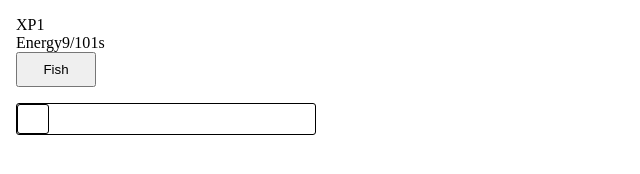
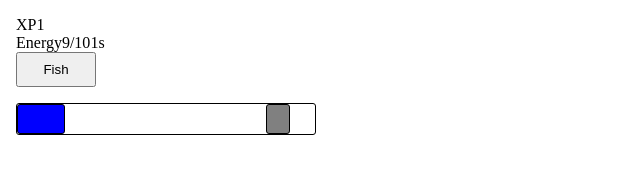
Before and after one commit to tenjou/fishingseeker, a website built with Vite: page client/index.html in a window 1280 px wide. Both pictures are taken after a click on the button "Fish". Shown: the whole page, without its empty margins (0-640 px from the left). Built offline with nearby package versions, Linux system fonts and the light colour scheme.

Commit message:
Add basic fish physics

```diff
--- a/client/src/game/minigame.ts
+++ b/client/src/game/minigame.ts
@@ -1,30 +1,59 @@
 import { isKeyPressed } from "../input"
+import { clamp } from "./../utils"
 
 const MaxPaddleSpeedX = 20
+const MaxFishSpeedX = 10
 
 let fishingPaddleElement: HTMLElement
-let isFishing = true
+let fishPaddleElement: HTMLElement
+
+let isFishing = false
 let paddleX = 0
+let fishX = 0
+let fishSpeedX = 0
 
 let fishingBarWidth = 0
+let fishPxPerPercentX = 0
 let paddlePxPerPercentX = 0
 
-export function loadFishingMinigame() {
+export function startFishing() {
+    const paddleWidth = 48
+
     fishingPaddleElement = document.getElementById("fishing-paddle")!
+    fishingPaddleElement.style.width = `${paddleWidth}px`
+
+    fishPaddleElement = document.getElementById("fish-paddle")!
 
     const fishingBar = document.getElementById("fishing-bar")!
-    fishingBarWidth = fishingBar.clientWidth - fishingPaddleElement.clientWidth
-    paddlePxPerPercentX = fishingBarWidth / 100
+    fishingBarWidth = fishingBar.clientWidth
+
+    fishPxPerPercentX = (fishingBarWidth - paddleWidth) / 100
+    paddlePxPerPercentX = (fishingBarWidth - fishingPaddleElement.clientWidth) / 100
+
+    fishX = 0
+    fishSpeedX = 1
+
+    isFishing = true
 }
 
-export function startFishing() {}
-
-export function endFishing() {}
+export function endFishing() {
+    isFishing = false
+}
 
 export function updateFishingMinigame(tDelta: number) {
     if (!isFishing) {
         return
     }
+
+    fishX += fishSpeedX * MaxFishSpeedX * tDelta
+    if (fishX <= 0) {
+        fishX = 0
+        fishSpeedX = 1
+    } else if (fishX >= 100) {
+        fishX = 100
+        fishSpeedX = -1
+    }
+    const fishPosX = fishX * fishPxPerPercentX
 
     let speedX = 0
     if (isKeyPressed("ArrowLeft") || isKeyPressed("a")) {
@@ -33,13 +62,19 @@ export function updateFishingMinigame(tDelta: number) {
         speedX = 1
     }
 
-    paddleX += speedX * (MaxPaddleSpeedX * paddlePxPerPercentX) * tDelta
-    if (paddleX < 0) {
-        paddleX = 0
-    }
-    if (paddleX >= fishingBarWidth) {
-        paddleX = fishingBarWidth
-    }
+    paddleX += speedX * MaxPaddleSpeedX * tDelta
+    paddleX = clamp(paddleX, 0, 100)
+    const paddlePosX = paddleX * paddlePxPerPercentX
 
-    fishingPaddleElement.style.left = `${paddleX}px`
+    // fishX += fishSpeedX * (MaxFishSpeedX * fishPxPerPercentX) * tDelta
+    // if(fishX <= 0) {
+    //     fishX = 0
+    //     fishSpeedX = 1
+    // }
+    // else if(fishX >= fishi)
+
+    // paddleX += speedX * (MaxPaddleSpeedX * paddlePxPerPercentX) * tDelta
+
+    fishPaddleElement.style.left = `${fishPosX}px`
+    fishingPaddleElement.style.left = `${paddlePosX}px`
 }
--- a/client/src/game/ui/game-view.ts
+++ b/client/src/game/ui/game-view.ts
@@ -1,8 +1,9 @@
-import { HTMLComponent, setText } from "../../dom"
+import { HTMLComponent } from "../../dom"
+import { getState } from "../../state"
+import { CountdownTimerElement } from "../../ui/countdown-timer"
+import { EnergyMax } from "../energy"
 import { canFish, fish } from "../fishing"
-import { getState } from "../../state"
-import { EnergyMax } from "../energy"
-import { CountdownTimerElement } from "../../ui/countdown-timer"
+import { startFishing } from "../minigame"
 
 const template = document.createElement("template")
 template.innerHTML = html`
@@ -22,7 +23,8 @@ template.innerHTML = html`
 
         <div class="flex pt-4">
             <div id="fishing-bar" class="relative width-300px height-32px border border-radius">
-                <div id="fishing-paddle" class="absolute width-32px height-100 p-1 border border-radius"></div>
+                <div id="fishing-paddle" class="absolute height-100 bg-blue p-1 border border-radius"></div>
+                <div id="fish-paddle" class="absolute width-24px height-100 bg-gray p-1 border border-radius"></div>
             </div>
         </div>
     </div>
@@ -39,6 +41,7 @@ export class GameViewElement extends HTMLComponent {
         const button = this.getElement("#fish")
         button.onclick = () => {
             fish()
+            startFishing()
         }
 
         this.subscribe("xp-updated", () => this.update())
--- a/client/src/main.ts
+++ b/client/src/main.ts
@@ -1,6 +1,6 @@
 import { emit } from "./events"
 import { updateEnergy } from "./game/energy"
-import { loadFishingMinigame, updateFishingMinigame } from "./game/minigame"
+import { updateFishingMinigame } from "./game/minigame"
 import "./game/ui/game-view"
 import { loadInput } from "./input"
 import { createState, getState, loadState, saveState } from "./state"
@@ -27,7 +27,6 @@ function load() {
     })
 
     loadInput()
-    loadFishingMinigame()
 
     tPrev = Date.now()
     tLastSave = Date.now()
--- /dev/null
+++ b/client/src/math/utils.ts
@@ -0,0 +1,9 @@
+export function clamp(value: number, min: number, max: number) {
+    if (value > max) {
+        return max
+    } else if (value < min) {
+        return min
+    }
+
+    return value
+}
--- a/client/src/style.css
+++ b/client/src/style.css
@@ -44,6 +44,9 @@ button {
     margin-left: 0.5rem;
 }
 
+.width-24px {
+    width: 24px;
+}
 .width-32px {
     width: 32px;
 }
@@ -73,3 +76,10 @@ button {
 .border-radius {
     border-radius: 3px;
 }
+
+.bg-blue {
+    background-color: blue;
+}
+.bg-gray {
+    background-color: gray;
+}
```
